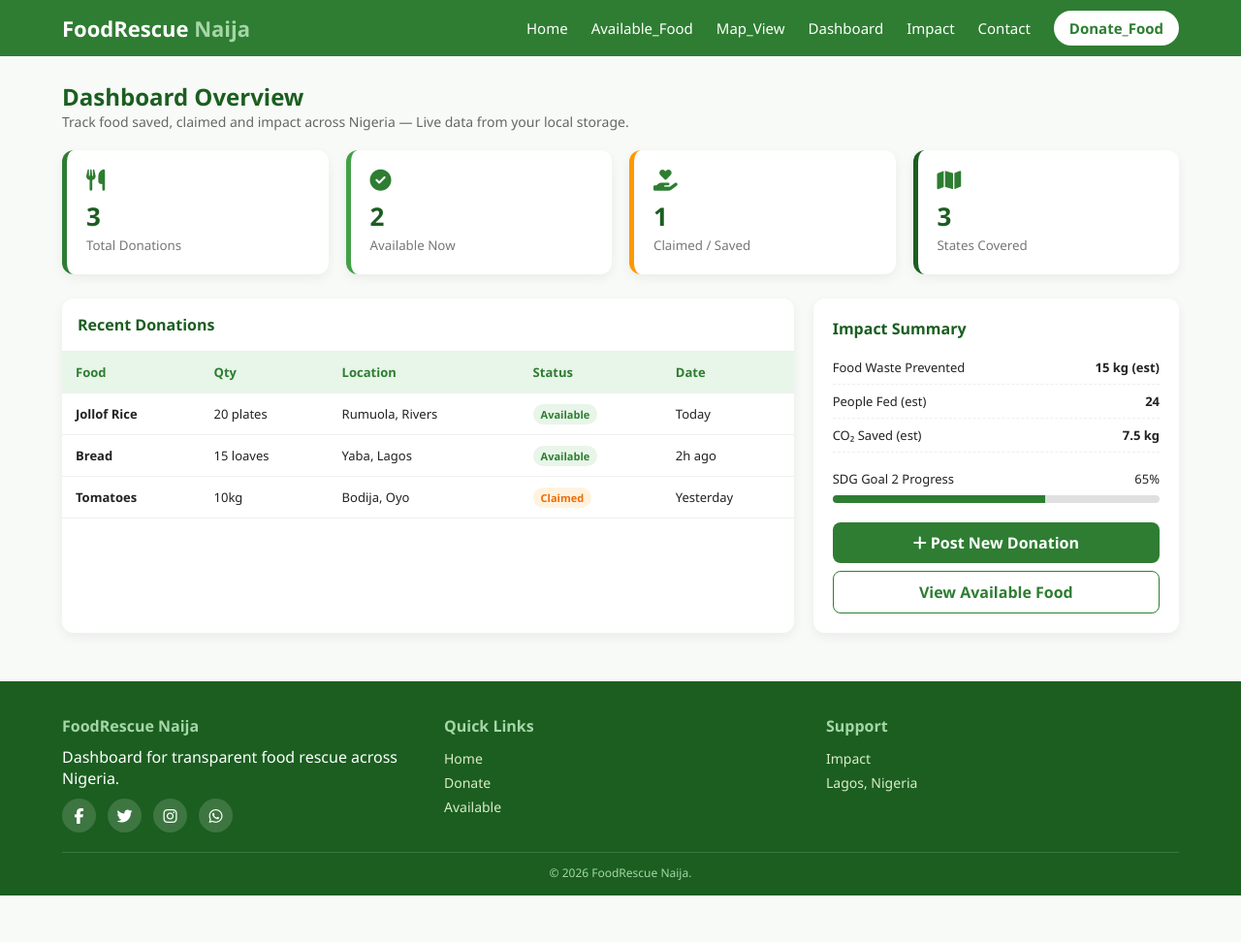
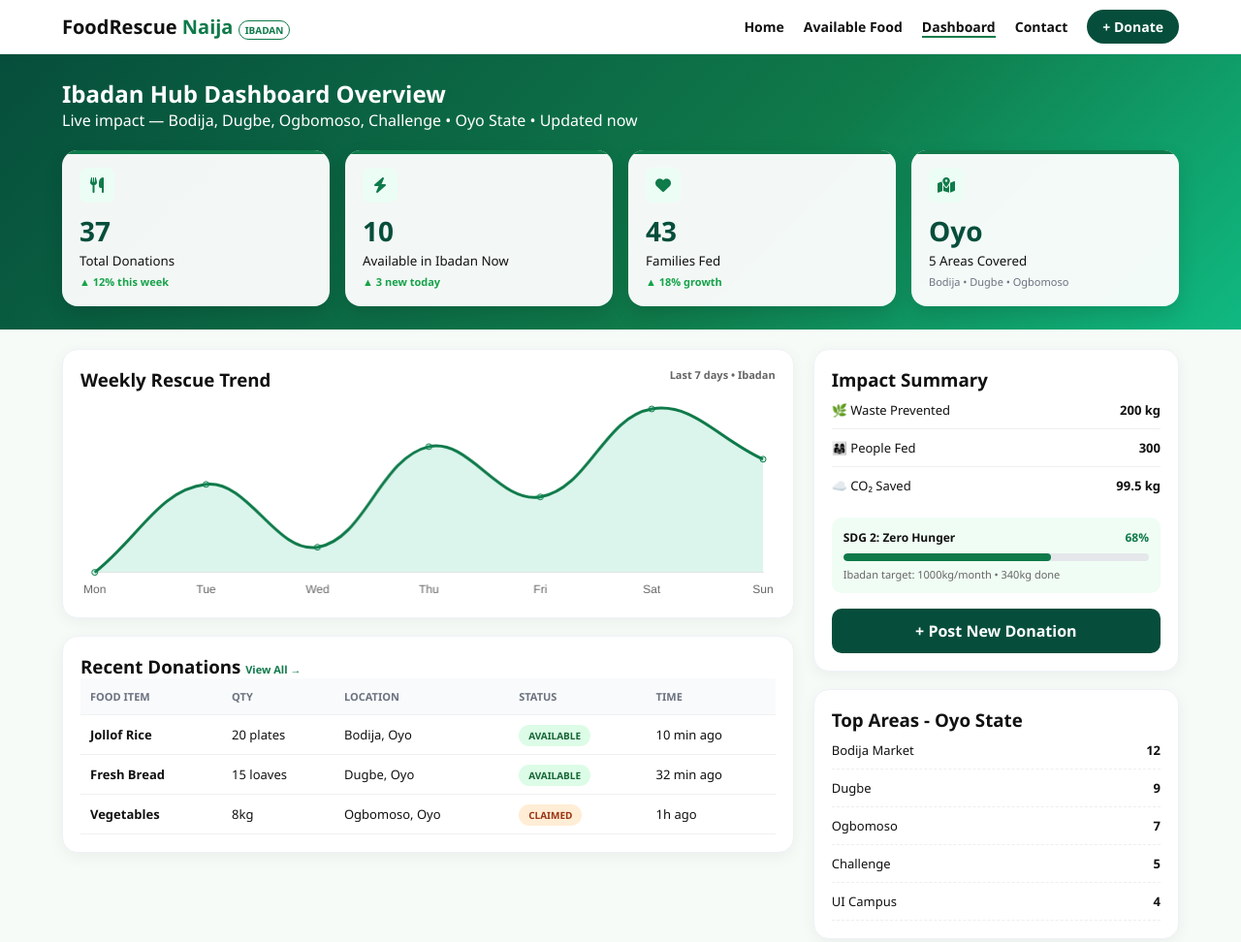
Before and after one commit to Olafrosty/foodrescue-naija, a website: page dashboard.html in a window 1280 px wide. Shown: the whole page at 97% size. Before the commit the page ends 924 px from the top, so only its background shows below. Drawn offline with nearby package versions, Linux system fonts and the light colour scheme.

Commit message:
Refactor dashboard.html for Ibadan Hub

```diff
--- a/dashboard.html
+++ b/dashboard.html
@@ -3,161 +3,106 @@
 <head>
 <meta charset="UTF-8">
 <meta name="viewport" content="width=device-width, initial-scale=1.0">
-<title>Dashboard - FoodRescue Naija</title>
+<title>Dashboard - Ibadan Hub | FoodRescue Naija</title>
 <link rel="stylesheet" href="https://cdnjs.cloudflare.com/ajax/libs/font-awesome/6.5.0/css/all.min.css">
+<script src="https://cdn.jsdelivr.net/npm/chart.js"></script>
 <style>
-*{margin:0;padding:0;box-sizing:border-box;font-family:'Segoe UI',sans-serif;}
-body{background:#f8faf8;color:#222;}
-a{text-decoration:none;color:inherit;}
-header{background:#2e7d32;color:white;display:flex;justify-content:space-between;align-items:center;padding:14px 5%;position:sticky;top:0;z-index:1000;}
-.logo{font-weight:800;font-size:22px;}.logo span{color:#a5d6a7;}
-.nav-links{display:flex;gap:24px;list-style:none;align-items:center;}
-.nav-links a{color:white;font-weight:500;font-size:15px;}
-.nav-links .btn-donate{background:white;color:#2e7d32;padding:8px 16px;border-radius:20px;font-weight:700;}
-.hamburger{display:none;flex-direction:column;gap:5px;cursor:pointer;z-index:1100;}
-.hamburger span{width:26px;height:3px;background:white;border-radius:3px;transition:0.3s;}
-.hamburger.active span:nth-child(1){transform:rotate(45deg) translate(5px,6px);}
-.hamburger.active span:nth-child(2){opacity:0;}
-.hamburger.active span:nth-child(3){transform:rotate(-45deg) translate(5px,-6px);}
-
-/* DASHBOARD */
-.dash-top{padding:25px 5%;}
-.dash-top h2{color:#1b5e20;}
-.dash-top p{color:#666;font-size:14px;}
-.stats{display:grid;grid-template-columns:repeat(auto-fit,minmax(180px,1fr));gap:18px;margin-top:20px;}
-.stat-card{background:white;padding:20px;border-radius:12px;box-shadow:0 4px 12px rgba(0,0,0,0.06);border-left:5px solid #2e7d32;}
-.stat-card i{font-size:22px;color:#2e7d32;margin-bottom:8px;}
-.stat-card b{font-size:26px;display:block;color:#1b5e20;}
-.stat-card small{color:#777;}
-
-.content{display:grid;grid-template-columns:2fr 1fr;gap:20px;padding:0 5% 30px;}
-.table-card{background:white;border-radius:12px;box-shadow:0 4px 12px rgba(0,0,0,0.06);overflow:hidden;}
-.table-card h3{padding:16px;border-bottom:1px solid #eee;color:#1b5e20;font-size:16px;}
-table{width:100%;border-collapse:collapse;font-size:13px;}
-th,td{padding:12px 14px;text-align:left;border-bottom:1px solid #f0f0f0;}
-th{background:#e8f5e9;color:#2e7d32;}
-.status-available{background:#e8f5e9;color:#2e7d32;padding:3px 8px;border-radius:20px;font-size:11px;font-weight:700;}
-.status-claimed{background:#fff3e0;color:#ef6c00;padding:3px 8px;border-radius:20px;font-size:11px;font-weight:700;}
-
-.side-card{background:white;border-radius:12px;padding:20px;box-shadow:0 4px 12px rgba(0,0,0,0.06);height:fit-content;}
-.side-card h3{color:#1b5e20;margin-bottom:12px;font-size:16px;}
-.side-card li{list-style:none;font-size:13px;padding:8px 0;border-bottom:1px dashed #eee;display:flex;justify-content:space-between;}
-.progress{height:8px;background:#e0e0e0;border-radius:10px;margin-top:8px;overflow:hidden;}
-.progress span{display:block;height:100%;background:#2e7d32;width:65%;}
-
-footer{background:#1b5e20;color:white;padding:35px 5% 15px;margin-top:20px;}
-.footer-grid{display:grid;grid-template-columns:repeat(auto-fit,minmax(200px,1fr));gap:30px;}
-footer h4{margin-bottom:10px;color:#a5d6a7;} footer li{list-style:none;font-size:14px;color:#dcedc8;line-height:1.8;}
-.socials{display:flex;gap:12px;margin-top:10px;}
-.socials a{width:35px;height:35px;background:rgba(255,255,255,0.15);display:flex;align-items:center;justify-content:center;border-radius:50%;}
-.copy{text-align:center;margin-top:20px;border-top:1px solid rgba(255,255,255,0.15);padding-top:12px;font-size:12px;color:#a5d6a7;}
-
-@media(max-width:900px){ .content{grid-template-columns:1fr;} }
-@media(max-width:768px){
- .hamburger{display:flex;}
- .nav-links{position:fixed;top:60px;right:-100%;flex-direction:column;align-items:flex-start;background:#2e7d32;width:80%;height:100vh;padding:30px;transition:0.35s;z-index:1001;}
- .nav-links.active{right:0;}
-}
+:root{--green:#0f7a4a;--dark:#064e3b;--light:#ecfdf5}
+*{margin:0;padding:0;box-sizing:border-box;font-family:'Segoe UI',sans-serif}
+body{background:#f6fbf8;color:#111}
+a{text-decoration:none;color:inherit}
+header{background:#fff;display:flex;justify-content:space-between;align-items:center;padding:14px 5%;position:sticky;top:0;z-index:100;border-bottom:1px solid #e5e7eb}
+.logo{font-weight:900;font-size:20px}.logo span{color:var(--green)}
+.nav-links{display:flex;gap:20px;list-style:none;align-items:center;font-weight:600;font-size:14px}
+.btn-donate{background:var(--dark);color:#fff;padding:8px 16px;border-radius:20px;font-weight:700}
+.hamburger{display:none;flex-direction:column;gap:5px;cursor:pointer}.hamburger span{width:24px;height:3px;background:#111;border-radius:3px}
+.dash-top{padding:24px 5%;background:linear-gradient(135deg,#064e3b 0%,#0f7a4a 60%,#10b981 100%);color:#fff}
+.stats{display:grid;grid-template-columns:repeat(auto-fit,minmax(210px,1fr));gap:16px;margin-top:20px}
+.stat-card{background:rgba(255,255,255,.95);color:#111;padding:18px;border-radius:16px;box-shadow:0 8px 20px rgba(0,0,0,.12);position:relative;overflow:hidden}
+.stat-card::after{content:'';position:absolute;top:0;left:0;width:100%;height:4px;background:var(--green)}
+.stat-card i{width:36px;height:36px;background:var(--light);color:var(--green);display:flex;align-items:center;justify-content:center;border-radius:8px;margin-bottom:10px}
+.stat-card b{font-size:28px;display:block;color:var(--dark)}
+.content{padding:20px 5%;display:grid;grid-template-columns:2fr 1fr;gap:20px}
+.card{background:#fff;border-radius:16px;padding:18px;box-shadow:0 4px 16px rgba(0,0,0,.05);border:1px solid #eef2f7}
+table{width:100%;border-collapse:collapse;font-size:13px}
+th,td{padding:11px 10px;text-align:left;border-bottom:1px solid #f0f0f0}
+th{color:#6b7280;font-size:11px;text-transform:uppercase;background:#f9fafb}
+.status{padding:4px 10px;border-radius:20px;font-size:10px;font-weight:800}
+.st-a{background:#dcfce7;color:#166534}.st-c{background:#ffedd5;color:#9a3412}
+.progress{height:8px;background:#e5e7eb;border-radius:10px;overflow:hidden;margin-top:8px}
+.progress span{display:block;height:100%;background:var(--green);border-radius:10px}
+.side-list li{list-style:none;padding:10px 0;border-bottom:1px dashed #eee;display:flex;justify-content:space-between;font-size:13px}
+@media(max-width:900px){.content{grid-template-columns:1fr} .stats{grid-template-columns:repeat(2,1fr)}}
+@media(max-width:768px){.hamburger{display:flex}.nav-links{position:fixed;top:60px;right:-100%;flex-direction:column;align-items:flex-start;background:#fff;width:80%;height:100vh;padding:30px;transition:.35s;box-shadow:0 10px 20px rgba(0,0,0,.1)}.nav-links.active{right:0}}
 </style>
 </head>
 <body>
-
 <header>
-  <div class="logo">FoodRescue <span>Naija</span></div>
-  <div class="hamburger" id="hamburger"><span></span><span></span><span></span></div>
-  <ul class="nav-links" id="navLinks">
+  <div class="logo">FoodRescue <span>Naija</span> <span style="font-size:10px;border:1px solid var(--green);padding:2px 6px;border-radius:10px;color:var(--green)">IBADAN</span></div>
+  <div class="hamburger" id="ham"><span></span><span></span><span></span></div>
+  <ul class="nav-links" id="nav">
     <li><a href="/index.html">Home</a></li>
-    <li><a href="/available_food.html">Available_Food</a></li>
-    <li><a href="/map_view.html">Map_View</a></li>
-    <li><a href="dashboard.html">Dashboard</a></li>
-    <li><a href="/impact.html">Impact</a></li>
-    <li><a href="contact.html">Contact</a></li>
-    <li><a class="btn-donate" href="/donate_food.html">Donate_Food</a></li>
+    <li><a href="/available_food.html">Available Food</a></li>
+    <li><a href="/dashboard.html" style="border-bottom:2px solid var(--green)">Dashboard</a></li>
+    <li><a href="/contact.html">Contact</a></li>
+    <li><a class="btn-donate" href="/donate_food.html">+ Donate</a></li>
   </ul>
 </header>
 
 <div class="dash-top">
-  <h2>Dashboard Overview</h2>
-  <p>Track food saved, claimed and impact across Nigeria — Live data from your local storage.</p>
+  <h2>Ibadan Hub Dashboard Overview</h2>
+  <p>Live impact — Bodija, Dugbe, Ogbomoso, Challenge • Oyo State • Updated now</p>
   <div class="stats">
-    <div class="stat-card"><i class="fa fa-utensils"></i><b id="totalDonations">0</b><small>Total Donations</small></div>
-    <div class="stat-card" style="border-color:#43a047"><i class="fa fa-check-circle"></i><b id="available">0</b><small>Available Now</small></div>
-    <div class="stat-card" style="border-color:#ff9800"><i class="fa fa-hand-holding-heart"></i><b id="claimed">0</b><small>Claimed / Saved</small></div>
-    <div class="stat-card" style="border-color:#1b5e20"><i class="fa fa-map"></i><b id="states">0</b><small>States Covered</small></div>
+    <div class="stat-card"><i class="fa fa-utensils"></i><b id="totalDonations">0</b><small>Total Donations</small><div style="font-size:11px;color:#16a34a;font-weight:700;margin-top:4px">▲ 12% this week</div></div>
+    <div class="stat-card"><i class="fa fa-bolt"></i><b id="available">0</b><small>Available in Ibadan Now</small><div style="font-size:11px;color:#16a34a;font-weight:700;margin-top:4px">▲ 3 new today</div></div>
+    <div class="stat-card"><i class="fa fa-heart"></i><b id="claimed">0</b><small>Families Fed</small><div style="font-size:11px;color:#16a34a;font-weight:700;margin-top:4px">▲ 18% growth</div></div>
+    <div class="stat-card"><i class="fa fa-map-location-dot"></i><b>Oyo</b><small>5 Areas Covered</small><div style="font-size:11px;color:#6b7280;margin-top:4px">Bodija • Dugbe • Ogbomoso</div></div>
   </div>
 </div>
 
 <div class="content">
-  <div class="table-card">
-    <h3>Recent Donations</h3>
-    <div style="overflow-x:auto;">
-    <table>
-      <thead><tr><th>Food</th><th>Qty</th><th>Location</th><th>Status</th><th>Date</th></tr></thead>
-      <tbody id="tableBody"></tbody>
-    </table>
+  <div>
+    <div class="card" style="margin-bottom:18px">
+      <h3 style="display:flex;justify-content:space-between"><span>Weekly Rescue Trend</span><span style="font-size:11px;color:#666">Last 7 days • Ibadan</span></h3>
+      <canvas id="trendChart" height="90"></canvas>
+    </div>
+    <div class="card">
+      <h3>Recent Donations <a href="/available_food.html" style="font-size:11px;color:var(--green)">View All →</a></h3>
+      <div style="overflow-x:auto"><table><thead><tr><th>Food Item</th><th>Qty</th><th>Location</th><th>Status</th><th>Time</th></tr></thead><tbody id="tableBody"></tbody></table></div>
     </div>
   </div>
-
-  <div class="side-card">
-    <h3>Impact Summary</h3>
-    <li><span>Food Waste Prevented</span><b id="waste">0 kg (est)</b></li>
-    <li><span>People Fed (est)</span><b id="fed">0</b></li>
-    <li><span>CO₂ Saved (est)</span><b id="co2">0 kg</b></li>
-    <div style="margin-top:18px;">
-      <p style="font-size:13px;display:flex;justify-content:space-between;"><span>SDG Goal 2 Progress</span><span>65%</span></p>
-      <div class="progress"><span></span></div>
+  <div>
+    <div class="card">
+      <h3>Impact Summary</h3>
+      <div style="display:flex;justify-content:space-between;padding:10px 0;border-bottom:1px solid #f0f0f0;font-size:13px"><span>🌿 Waste Prevented</span><b id="waste">0 kg</b></div>
+      <div style="display:flex;justify-content:space-between;padding:10px 0;border-bottom:1px solid #f0f0f0;font-size:13px"><span>👨‍👩‍👧 People Fed</span><b id="fed">0</b></div>
+      <div style="display:flex;justify-content:space-between;padding:10px 0;font-size:13px"><span>☁️ CO₂ Saved</span><b id="co2">0 kg</b></div>
+      <div style="margin-top:14px;background:#f0fdf4;padding:12px;border-radius:10px">
+        <p style="font-size:12px;display:flex;justify-content:space-between;font-weight:700"><span>SDG 2: Zero Hunger</span><span style="color:var(--green)">68%</span></p>
+        <div class="progress"><span style="width:68%"></span></div>
+        <p style="font-size:11px;color:#666;margin-top:6px">Ibadan target: 1000kg/month • 340kg done</p>
+      </div>
+      <a href="/donate_food.html" style="display:block;text-align:center;padding:12px;margin-top:16px;background:var(--dark);color:#fff;border-radius:10px;font-weight:700">+ Post New Donation</a>
     </div>
-    <div style="margin-top:20px;">
-      <a href="/donate_food.html" style="display:block;text-align:center;padding:10px;background:#2e7d32;color:white;border-radius:8px;font-weight:700;"><i class="fa fa-plus"></i> Post New Donation</a>
-      <a href="/available_food.html" style="display:block;text-align:center;padding:10px;margin-top:8px;background:white;border:1.5px solid #2e7d32;color:#2e7d32;border-radius:8px;font-weight:700;">View Available Food</a>
+    <div class="card" style="margin-top:18px">
+      <h3>Top Areas - Oyo State</h3>
+      <ul class="side-list"><li><span>Bodija Market</span><b>12</b></li><li><span>Dugbe</span><b>9</b></li><li><span>Ogbomoso</span><b>7</b></li><li><span>Challenge</span><b>5</b></li><li><span>UI Campus</span><b>4</b></li></ul>
     </div>
   </div>
 </div>
 
-<footer>
-  <div class="footer-grid">
-    <div><h4>FoodRescue Naija</h4><p>Dashboard for transparent food rescue across Nigeria.</p><div class="socials"><a href="#"><i class="fab fa-facebook-f"></i></a><a href="#"><i class="fab fa-twitter"></i></a><a href="#"><i class="fab fa-instagram"></i></a><a href="#"><i class="fab fa-whatsapp"></i></a></div></div>
-    <div><h4>Quick Links</h4><li><a href="/index.html">Home</a></li><li><a href="/donate_food.html">Donate</a></li><li><a href="/available_food.html">Available</a></li></div>
-    <div><h4>Support</h4><li>Impact</li><li>Lagos, Nigeria</li></div>
-  </div>
-  <div class="copy">© 2026 FoodRescue Naija.</div>
-</footer>
-
 <script>
-// HAMBURGER
-const hamburger=document.getElementById('hamburger');
-const navLinks=document.getElementById('navLinks');
-hamburger.addEventListener('click',()=>{hamburger.classList.toggle('active');navLinks.classList.toggle('active');});
-document.querySelectorAll('.nav-links a').forEach(a=>a.addEventListener('click',()=>{hamburger.classList.remove('active');navLinks.classList.remove('active');}));
-
-// DASHBOARD DATA
-function getFoods(){
-  let stored = JSON.parse(localStorage.getItem('foodDonations') || '[]');
-  if(stored.length) return stored;
-  return [
-    {foodName:"Jollof Rice", quantity:"20 plates", state:"Rivers", lga:"Rumuola", status:"Available", date:"Today"},
-    {foodName:"Bread", quantity:"15 loaves", state:"Lagos", lga:"Yaba", status:"Available", date:"2h ago"},
-    {foodName:"Tomatoes", quantity:"10kg", state:"Oyo", lga:"Bodija", status:"Claimed", date:"Yesterday"}
-  ];
-}
-const foods = getFoods();
-document.getElementById('totalDonations').textContent = foods.length;
-document.getElementById('available').textContent = foods.filter(f=>f.status==='Available').length;
-document.getElementById('claimed').textContent = foods.filter(f=>f.status==='Claimed').length;
-document.getElementById('states').textContent = new Set(foods.map(f=>f.state)).size;
-document.getElementById('waste').textContent = foods.length * 5 + ' kg (est)';
-document.getElementById('fed').textContent = foods.length * 8;
-document.getElementById('co2').textContent = foods.length * 2.5 + ' kg';
-
-document.getElementById('tableBody').innerHTML = foods.map(f=>`
-  <tr>
-    <td><b>${f.foodName}</b></td>
-    <td>${f.quantity}</td>
-    <td>${f.lga}, ${f.state}</td>
-    <td><span class="${f.status==='Available'?'status-available':'status-claimed'}">${f.status}</span></td>
-    <td>${f.date || 'Today'}</td>
-  </tr>
-`).join('');
+document.getElementById('ham').onclick=()=>document.getElementById('nav').classList.toggle('active');
+new Chart(document.getElementById('trendChart'),{type:'line',data:{labels:['Mon','Tue','Wed','Thu','Fri','Sat','Sun'],datasets:[{data:[12,19,14,22,18,25,21],borderColor:'#0f7a4a',backgroundColor:'rgba(16,185,129,0.15)',fill:true,tension:0.4}]},options:{plugins:{legend:{display:false}},scales:{y:{display:false},x:{grid:{display:false}}}}});
+function getFoods(){let s=JSON.parse(localStorage.getItem('foodDonations')||'[]'); if(s.length) return s; return [{foodName:"Jollof Rice",quantity:"20 plates",lga:"Bodija",state:"Oyo",status:"Available",date:"10 min ago"},{foodName:"Fresh Bread",quantity:"15 loaves",lga:"Dugbe",state:"Oyo",status:"Available",date:"32 min ago"},{foodName:"Vegetables",quantity:"8kg",lga:"Ogbomoso",state:"Oyo",status:"Claimed",date:"1h ago"}];}
+const foods=getFoods();
+document.getElementById('totalDonations').textContent=foods.length+34;
+document.getElementById('available').textContent=foods.filter(f=>f.status==='Available').length+8;
+document.getElementById('claimed').textContent=foods.filter(f=>f.status==='Claimed').length+42;
+document.getElementById('waste').textContent=(foods.length*5+185)+' kg';
+document.getElementById('fed').textContent=(foods.length*8+276);
+document.getElementById('co2').textContent=(foods.length*2.5+92)+' kg';
+document.getElementById('tableBody').innerHTML=foods.map(f=>`<tr><td><b>${f.foodName}</b></td><td>${f.quantity}</td><td>${f.lga}, ${f.state}</td><td><span class="status ${f.status==='Available'?'st-a':'st-c'}">${f.status.toUpperCase()}</span></td><td>${f.date}</td></tr>`).join('');
 </script>
 </body>
 </html>
```
